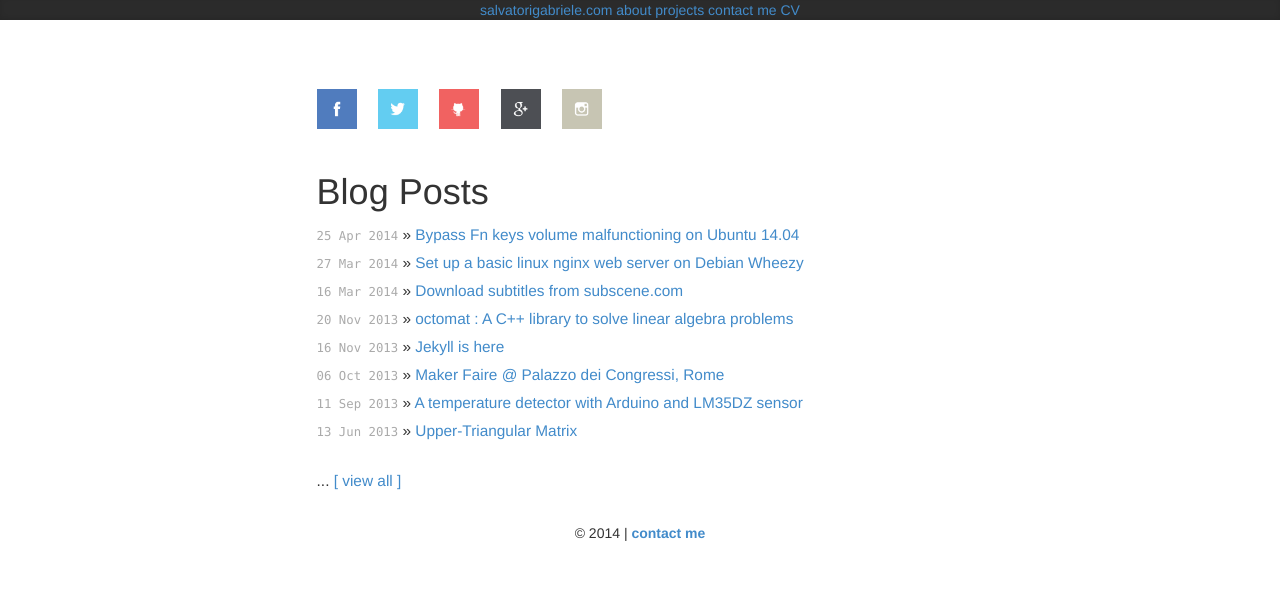
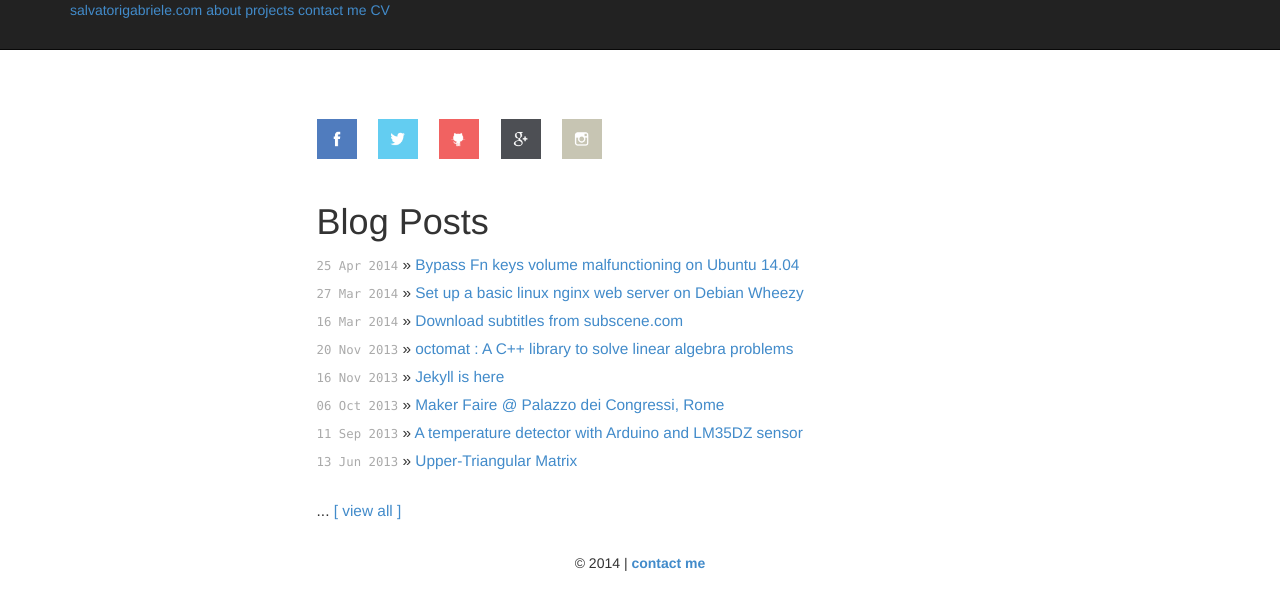
Before and after one commit to gsalvatori/salvatorigabriele.com, a Jekyll site: the page built from index.html, in a window 1280 px wide. Shown: the top 610 px of the page. Built offline with Jekyll 4.4.1, drawn with Linux system fonts in a browser that asks for light colours; Markdown is read by kramdown in place of the engine named in the settings.

Commit message:
Update default.html

```diff
--- a/_layouts/default.html
+++ b/_layouts/default.html
@@ -20,18 +20,19 @@
     </head>
 <body>
 
-<div class="blog-masthead">
+<div class="navbar navbar-inverse navbar-static-top" role="navigation">
   <div class="container">
-    <nav class="blog-nav">
+    <div class="navbar-header">
 
     <a href="/">salvatorigabriele.com</a>
     <a class="extra" href="/about.html">about</a>
     <a class="extra" href="/projects.html">projects</a>
     <a class="extra" href="/contactme.html">contact me</a>
     <a class="extra" href="/cv.html">CV</a>
-  </nav>
+
+    </div>
   </div>
-  </div>
+</div>
 
 <div class="site">
  <div id="home">
```
